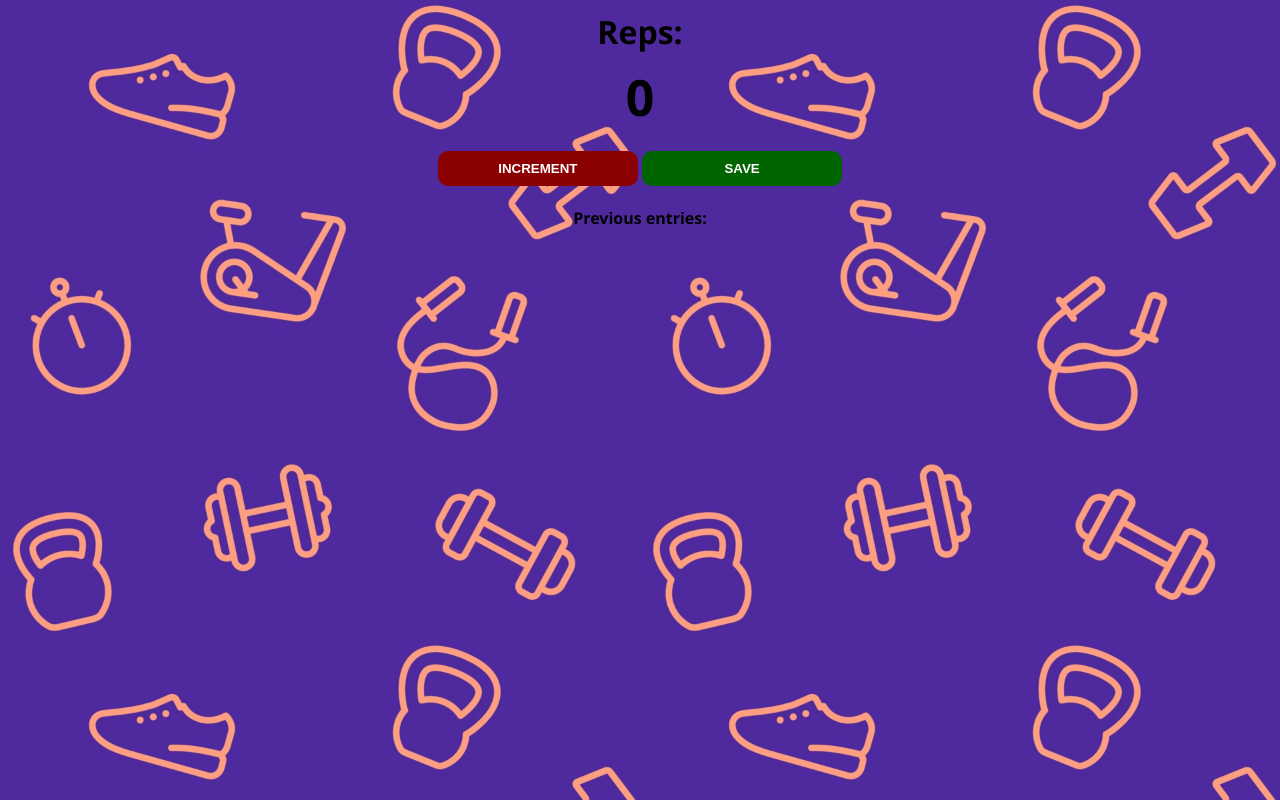
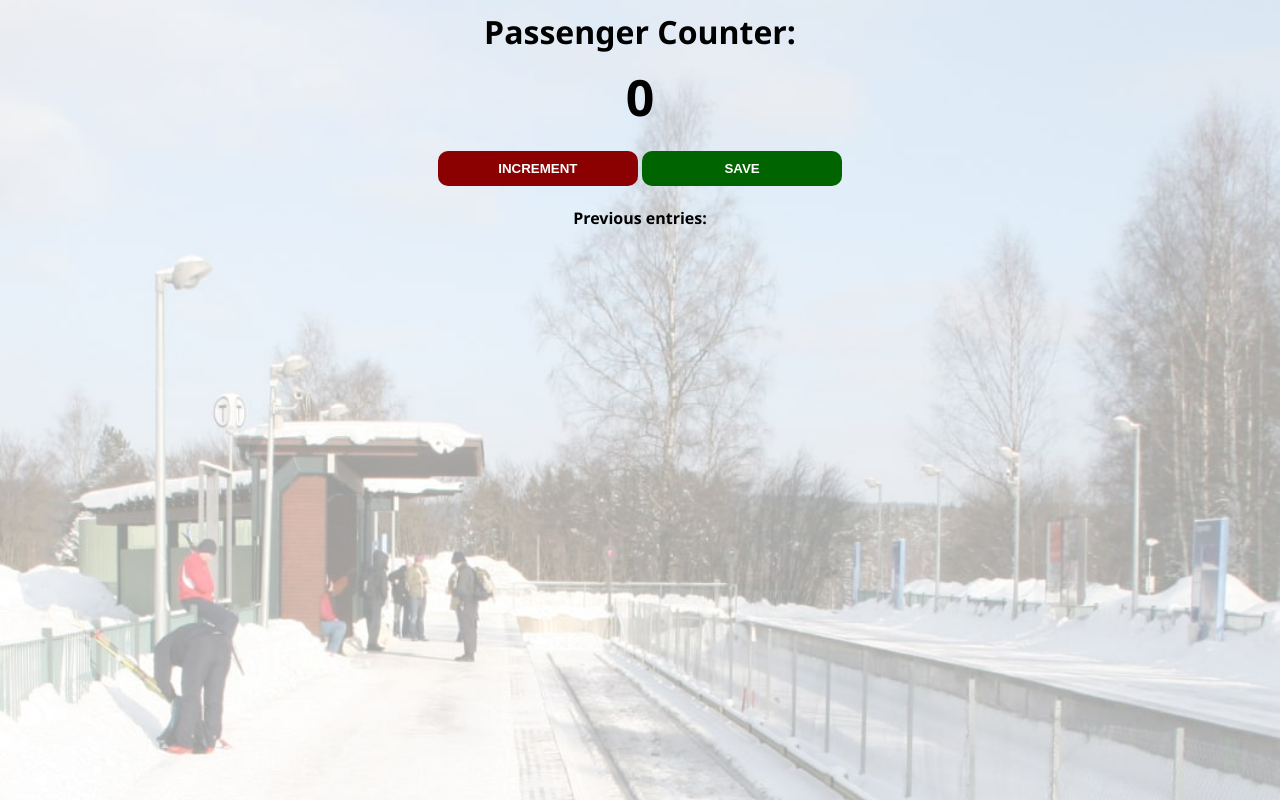
Before and after one commit to faimus/ScrimbaJS_Exercises, a plain HTML site: page Simple Passenger Counter/index.html in a window 1280 px wide. Drawn offline with Linux system fonts and the light colour scheme.

Commit message:
reverted changes to personalize

```diff
--- a/Simple Passenger Counter/index.css
+++ b/Simple Passenger Counter/index.css
@@ -1,7 +1,7 @@
 
 /*The body section of the window that shows the counter*/
 body {
-  background-image: url("fitness.jpg");
+  background-image: url("station.jpg");
   background-size: cover;
   font-family: 'Segoe UI', Roboto, Oxygen, Ubuntu, Cantarell, 'Open Sans', 'Helvetica Neue', sans-serif;
   font-weight: bold;
--- a/Simple Passenger Counter/index.html
+++ b/Simple Passenger Counter/index.html
@@ -4,7 +4,7 @@
 
     </head>
     <body>
-        <h1 class="box">Reps:</h1>
+        <h1 class="box">Passenger Counter:</h1>
         <h2 id="count-el">0</h2>
         <button id="increment-btn" onclick="increment()">INCREMENT</button>
         <button id="save-btn" onclick="save()">SAVE</button>
```
